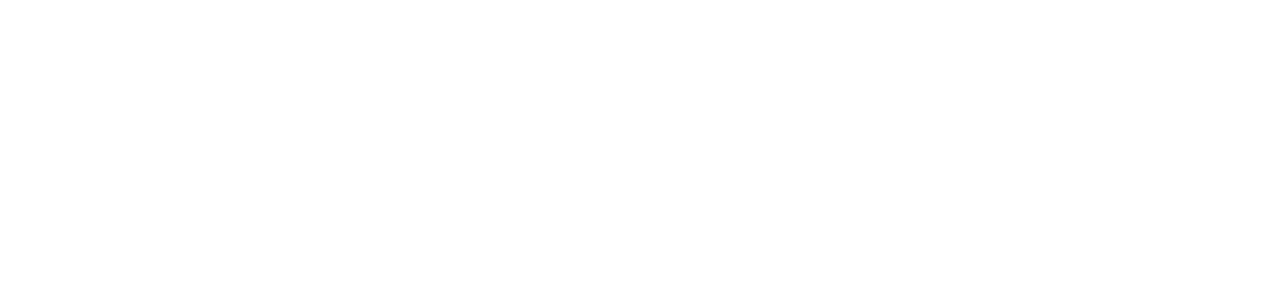
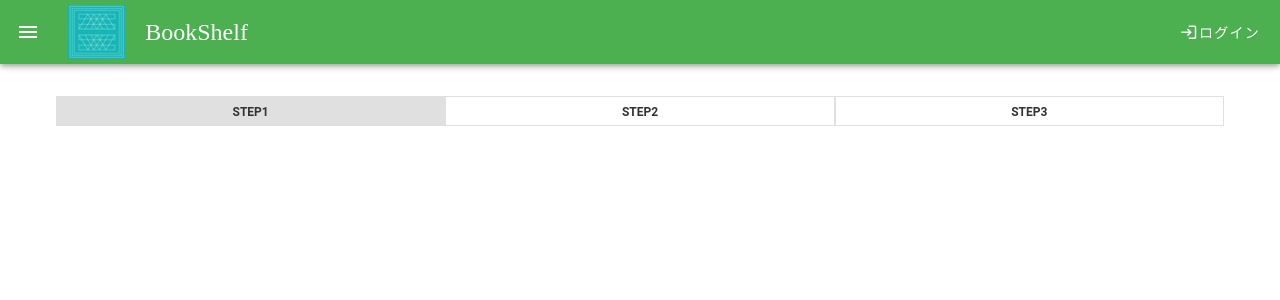
Before and after one commit to YumaHozumi/Shelfmate, a Vue app in the folder frontend/: page /register in a window 1280 px wide. Before the commit this address had no page. Shown: the top 300 px of the page. Built offline with nearby package versions, Linux system fonts and the light colour scheme; a web font is replaced by a local one.

Commit message:
Progressbarの見た目作成

```diff
--- a/frontend/src/basic/Login/NewRegisterLink.vue
+++ b/frontend/src/basic/Login/NewRegisterLink.vue
@@ -1,3 +1,3 @@
 <template>
-    <RouterLink to="Login">アカウントをお持ちでない方はこちらから</RouterLink>
+    <RouterLink to="Register">アカウントをお持ちでない方はこちらから</RouterLink>
 </template>
--- /dev/null
+++ b/frontend/src/components/ProgressBar/StepItem.vue
@@ -0,0 +1,31 @@
+<script setup lang="ts">
+interface Props {
+    label: string;
+}
+
+defineProps<Props>();
+</script>
+
+<template>
+    <li>{{ label }}</li>
+</template>
+
+<style scoped lang="scss">
+li {
+    list-style-type: none;
+    display: inline-block;
+    width: 33.333%;
+    height: 30px;
+    line-height: 30px;
+    font-size: 12px;
+    font-weight: bold;
+    text-align: center;
+    background-color: #ffffff;
+    color: #333333;
+    border: 1px solid #E0E0E0;
+
+    &.current {
+        background-color: #E0E0E0;
+    }
+}
+</style>
--- /dev/null
+++ b/frontend/src/containers/ProgressBar.vue
@@ -0,0 +1,14 @@
+<script setup lang="ts">
+import StepItem from "@/components/ProgressBar/StepItem.vue";
+import { ref } from "vue";
+
+const steps = ref(["STEP1", "STEP2", "STEP3"])
+const currentStep = ref(1);
+</script>
+
+<template>
+    <v-container>
+        <StepItem v-for="(step, index) in steps" :key="index" :label="step"
+        :class="{current: index+1 === currentStep}"></StepItem>
+    </v-container>
+</template>
--- a/frontend/src/main.ts
+++ b/frontend/src/main.ts
@@ -9,5 +9,4 @@
 app.use(createPinia())
 app.use(router)
 app.use(vuetify)
-
 app.mount('#app')
--- a/frontend/src/router/index.ts
+++ b/frontend/src/router/index.ts
@@ -12,6 +12,11 @@
     path: '/login',
     name: 'Login',
     component: () => import('@/views/LoginView.vue')
+  },
+  {
+    path: "/register",
+    name: "Register",
+    component: () => import("@/views/RegisterView.vue")
   }
 ]
 
--- a/frontend/src/views/RegisterView.vue
+++ b/frontend/src/views/RegisterView.vue
@@ -0,0 +1,14 @@
+<script setup lang="ts">
+import Header from '@/containers/Header.vue'
+import router from '@/router'
+import ProgressBar from '@/containers/ProgressBar.vue';
+
+const onNavigate = (name: string): void => {
+  router.push({name: name});
+}
+</script>
+
+<template>
+    <Header @navigate="onNavigate"></Header>
+    <ProgressBar></ProgressBar>
+</template>
```
